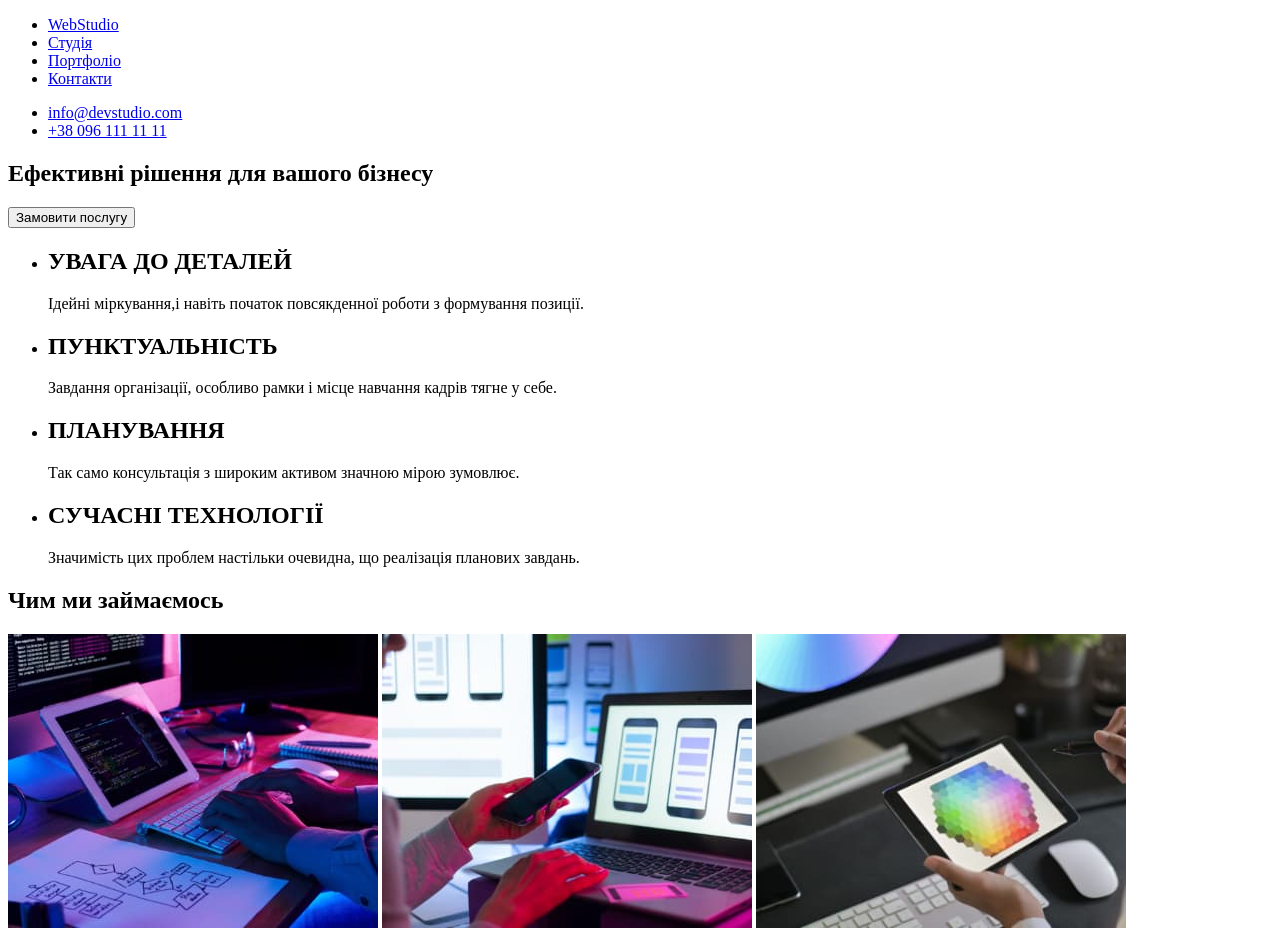
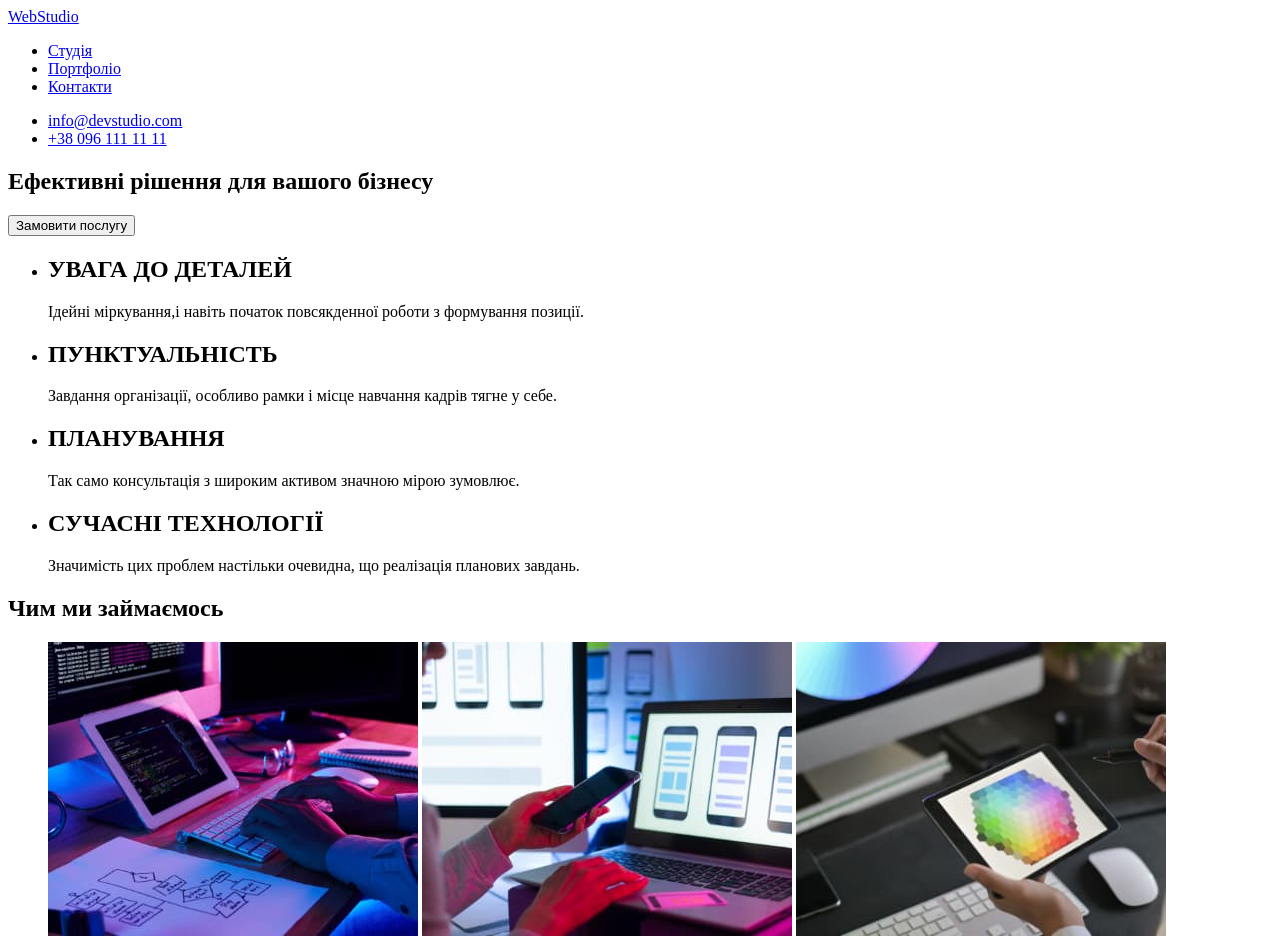
Before and after one commit to ValeriiaPetryna/goit-markup-hw-01, a plain HTML site: page index.html in a window 1280 px wide. Shown: the top 949 px of the page. Drawn offline with Linux system fonts and the light colour scheme.

Commit message:
update index html after mantors fidback2

```diff
--- a/index.html
+++ b/index.html
@@ -9,8 +9,8 @@
 <body>
    <header>
 <nav>
+    <a href="WebStudio">WebStudio</a>
     <ul>
-        <li> <a href="WebStudio">WebStudio</a></li>
  <li><a href="a">Студія</a></li>
  <li><a href="a">Портфоліо</a></li>
  <li><a href="a">Контакти</a></li>
@@ -39,12 +39,14 @@
             <p>Значимість цих проблем настільки очевидна, що реалізація планових завдань.</p></li>
         </ul>
     </section>
-    <!-- About -->
+    <!-- Чим ми займаємось -->
     <section>
         <h2>Чим ми займаємось</h2>
+        <ul>
             <img src="./imeges/img.jpg" alt="computer version" width="370" height="294">
             <img src="./imeges/img2.jpg" alt="phone version" width="370" height="294">
             <img src="./imeges/img3.jpg" alt="tablet version" width="370" height="294">
+        </ul>
     </section>
    <!-- Our team -->
     <section >
```
Lines whose indentation alone changed are shown as unchanged.
